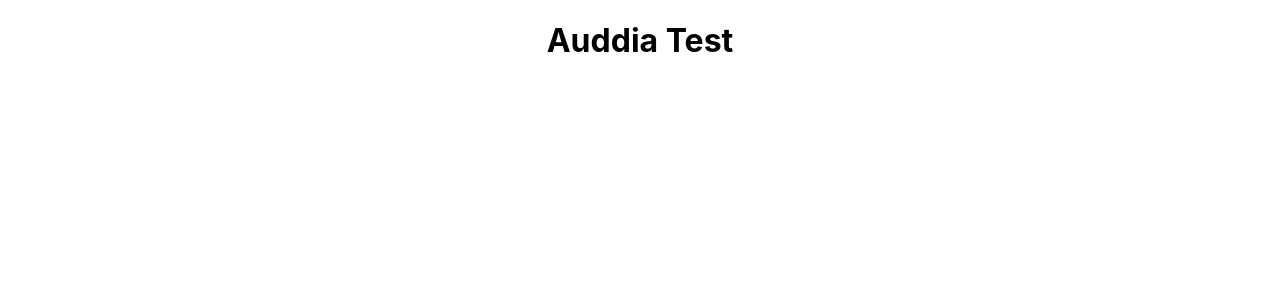
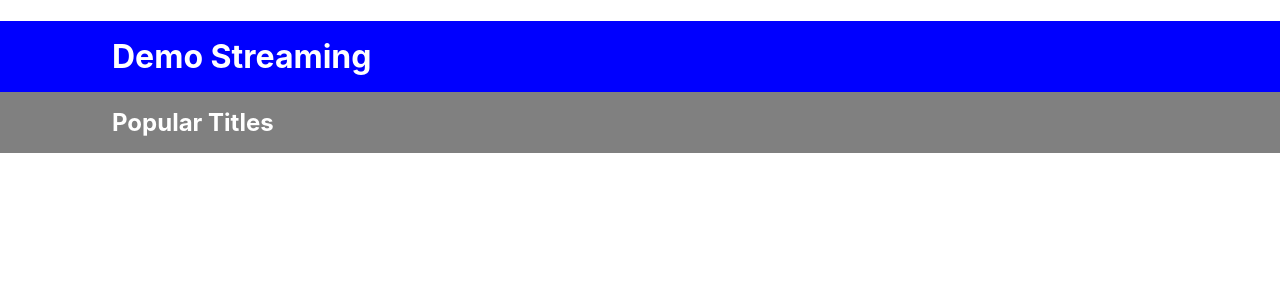
Before and after one commit to hayleyw7/demo-streaming, a React (Create React App) app: page / in a window 1280 px wide. Shown: the top 300 px of the page. Built offline with nearby package versions, Linux system fonts and the light colour scheme.

Commit message:
Create Header

```diff
--- a/src/components/App/App.css
+++ b/src/components/App/App.css
@@ -1,3 +1,3 @@
-.App {
+/* .App {
   text-align: center;
-}
+} */
--- a/src/components/App/App.js
+++ b/src/components/App/App.js
@@ -1,6 +1,6 @@
 import React, { Component } from 'react';
-
 import './App.css';
+import Header from '../Header/Header';
 
 class App extends Component {
   constructor() {
@@ -11,7 +11,7 @@ class App extends Component {
   render() {
     return (
       <div className="App">
-        <h1>Auddia Test</h1>
+        <Header />
       </div>
     );
   }
--- /dev/null
+++ b/src/components/Header/Header.css
@@ -0,0 +1,12 @@
+h1 {
+  background-color: blue;
+  color: white;
+  padding: 1rem 1rem 1rem 7rem;
+}
+
+h2 {
+  background-color: gray;
+  color: white;
+  padding: 1rem 1rem 1rem 7rem;
+  margin-top: -1.35rem;
+}
--- /dev/null
+++ b/src/components/Header/Header.js
@@ -0,0 +1,14 @@
+import React from 'react';
+import './Header.css';
+
+const Header = () => {
+
+  return (
+    <div className='header'>
+      <h1>Demo Streaming</h1>
+      <h2>Popular Titles</h2>
+    </div>
+  )
+}
+
+export default Header;
```
